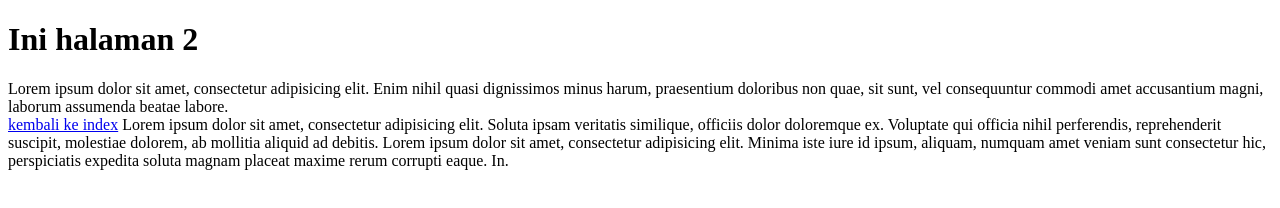
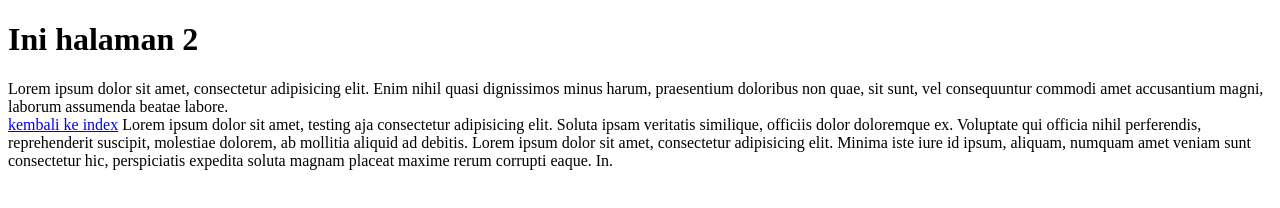
Before and after one commit to inuvalogic/latihanhtml, a plain HTML site: page hal2.html in a window 1280 px wide. Drawn offline with Linux system fonts and the light colour scheme.

Commit message:
ngedit dirumah

```diff
--- a/hal2.html
+++ b/hal2.html
@@ -11,7 +11,7 @@
 
 <a href="index.html">kembali ke index</a>
 
-Lorem ipsum dolor sit amet, consectetur adipisicing elit. Soluta ipsam veritatis similique, officiis dolor doloremque ex. Voluptate qui officia nihil perferendis, reprehenderit suscipit, molestiae dolorem, ab mollitia aliquid ad debitis.
+Lorem ipsum dolor sit amet, testing aja consectetur adipisicing elit. Soluta ipsam veritatis similique, officiis dolor doloremque ex. Voluptate qui officia nihil perferendis, reprehenderit suscipit, molestiae dolorem, ab mollitia aliquid ad debitis.
 
 Lorem ipsum dolor sit amet, consectetur adipisicing elit. Minima iste iure id ipsum, aliquam, numquam amet veniam sunt consectetur hic, perspiciatis expedita soluta magnam placeat maxime rerum corrupti eaque. In.
 
```
